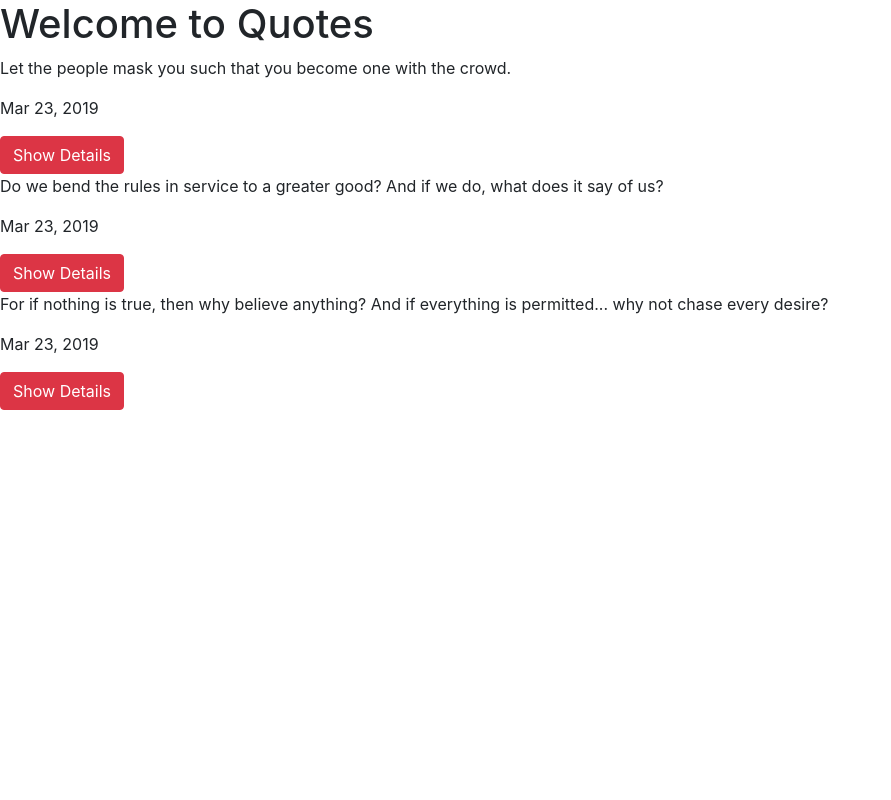
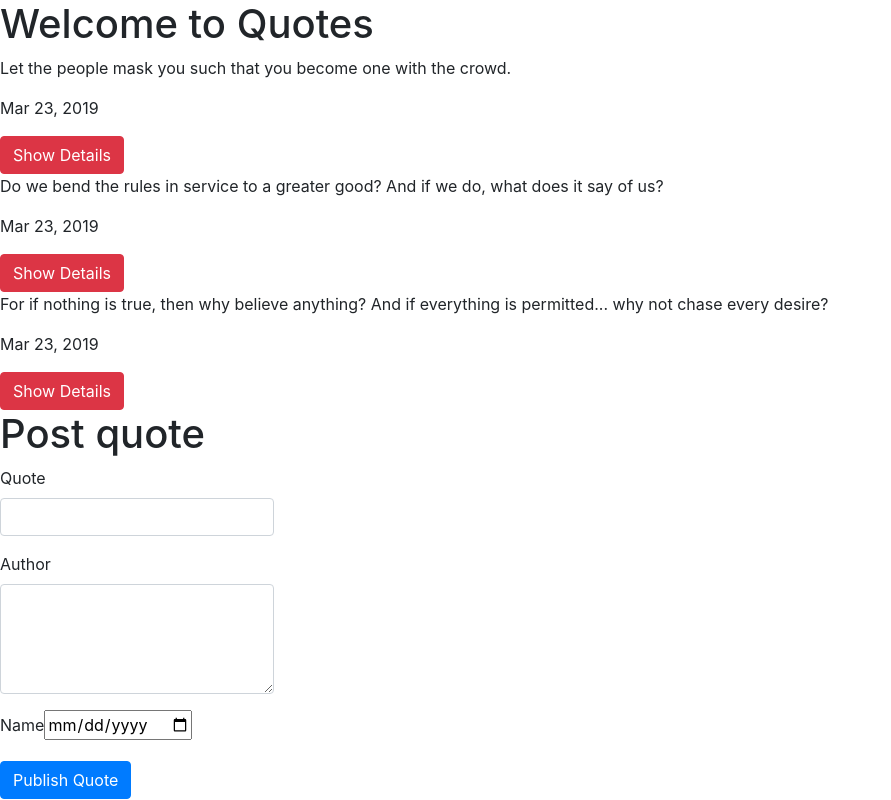
Before and after one commit to tomorenge/Quotes, an Angular app: page / in a window 1280 px wide. Shown: the whole page, without its empty margins (0-891 px from the left). Built offline with nearby package versions, Linux system fonts and the light colour scheme.

Commit message:
added form component

```diff
--- a/src/app/app.component.html
+++ b/src/app/app.component.html
@@ -1,2 +1,3 @@
 <!--The content below is only a placeholder and can be replaced.-->
 <app-quote></app-quote>
+<app-quotes-form></app-quotes-form>
--- a/src/app/quote/quote.component.html
+++ b/src/app/quote/quote.component.html
@@ -10,6 +10,7 @@
     <div *ngIf="quote.showDescription">
 
     <app-quote-detail [quote]='quote'></app-quote-detail>
+
     </div>
 
 
```
Also changed, not shown: 1 other file (tests, documents, lock files or other folders).
